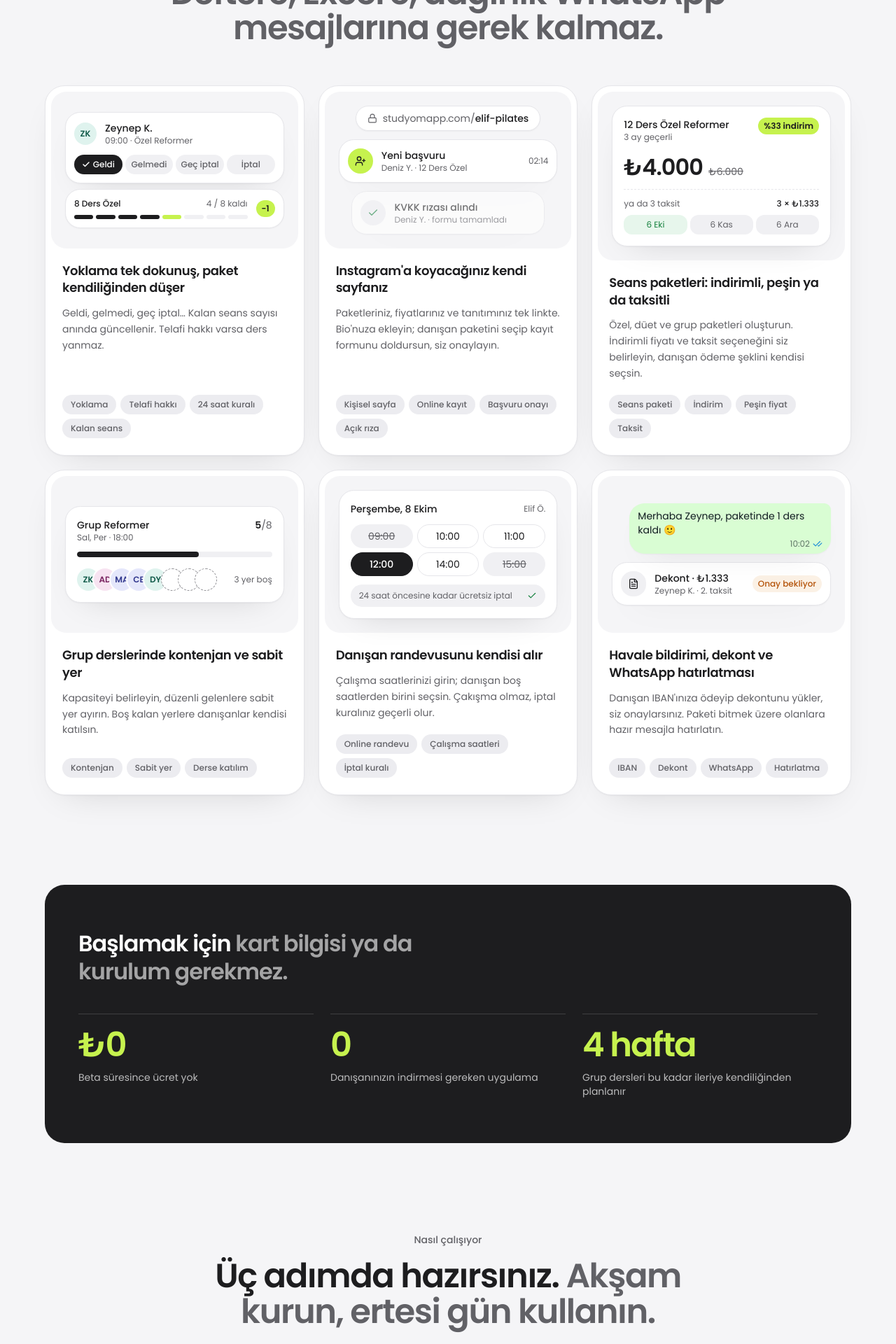
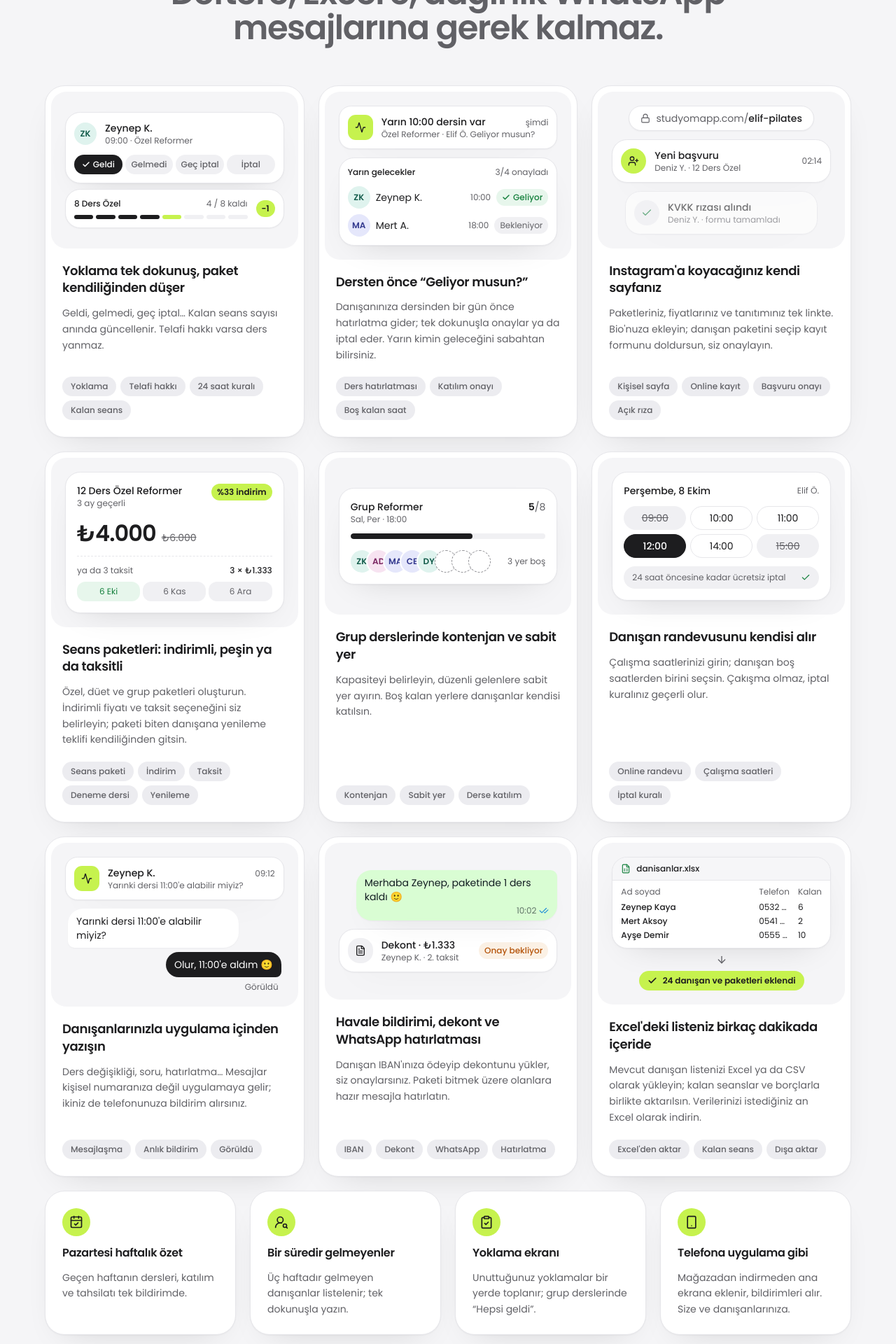
Before and after one commit to sameddagl/PTTracker, a Next.js app: page / in a window 1280 px wide. Shown: the part 1620-3540 px from the top of the page at 70% size. Built offline with nearby package versions, Linux system fonts and the light colour scheme; no server answers.

Commit message:
Landing: cards for lesson confirmations, messaging and Excel import; extras strip (weekly summary, lost clients, Yoklama, home-screen app); FAQ on notifications and Excel
Co-Authored-By: Claude Opus 5.5 <noreply@anthropic.com>

```diff
--- a/src/app/page.tsx
+++ b/src/app/page.tsx
@@ -1,10 +1,23 @@
 import type { Metadata } from "next";
 import Link from "next/link";
-import { Activity, ArrowRight, Check, Plus, UserPlus, FileText } from "lucide-react";
+import {
+  Activity,
+  ArrowRight,
+  CalendarCheck,
+  Check,
+  ClipboardCheck,
+  Plus,
+  Smartphone,
+  UserPlus,
+  UserRoundSearch,
+} from "lucide-react";
 import {
   AttendanceDemo,
   BookingDemo,
+  ConfirmDemo,
   GroupDemo,
+  ImportDemo,
+  MessagesDemo,
   PaymentDemo,
   PricingDemo,
   PublicPageDemo,
@@ -16,7 +29,7 @@ import { cn } from "@/lib/utils";
 
 const TITLE = `${APP_NAME} · Pilates ve PT için Danışan ve Seans Takibi`;
 const DESCRIPTION =
-  "Pilates ve PT eğitmenleri için danışan takip programı: seans paketi, yoklama, randevu ve ödemeler tek yerde. Excel ve WhatsApp karmaşasına son. Beta ücretsiz.";
+  "Pilates ve PT eğitmenleri için danışan takip programı: seans paketi, yoklama, randevu, ders hatırlatması, mesajlaşma ve ödemeler tek yerde. Excel ve WhatsApp karmaşasına son. Beta ücretsiz.";
 
 export const metadata: Metadata = {
   title: { absolute: TITLE },
@@ -31,6 +44,8 @@ export const metadata: Metadata = {
     "pilates randevu sistemi",
     "reformer pilates",
     "grup dersi kontenjan",
+    "ders hatırlatma",
+    "deneme dersi",
   ],
   openGraph: { title: TITLE, description: DESCRIPTION, url: "/", type: "website", siteName: APP_NAME, locale: "tr_TR" },
 };
@@ -43,6 +58,12 @@ const FEATURES = [
     Demo: AttendanceDemo,
   },
   {
+    title: "Dersten önce “Geliyor musun?”",
+    text: "Danışanınıza dersinden bir gün önce hatırlatma gider; tek dokunuşla onaylar ya da iptal eder. Yarın kimin geleceğini sabahtan bilirsiniz.",
+    chips: ["Ders hatırlatması", "Katılım onayı", "Boş kalan saat"],
+    Demo: ConfirmDemo,
+  },
+  {
     title: "Instagram'a koyacağınız kendi sayfanız",
     text: "Paketleriniz, fiyatlarınız ve tanıtımınız tek linkte. Bio'nuza ekleyin; danışan paketini seçip kayıt formunu doldursun, siz onaylayın.",
     chips: ["Kişisel sayfa", "Online kayıt", "Başvuru onayı", "Açık rıza"],
@@ -50,8 +71,8 @@ const FEATURES = [
   },
   {
     title: "Seans paketleri: indirimli, peşin ya da taksitli",
-    text: "Özel, düet ve grup paketleri oluşturun. İndirimli fiyatı ve taksit seçeneğini siz belirleyin, danışan ödeme şeklini kendisi seçsin.",
-    chips: ["Seans paketi", "İndirim", "Peşin fiyat", "Taksit"],
+    text: "Özel, düet ve grup paketleri oluşturun. İndirimli fiyatı ve taksit seçeneğini siz belirleyin; paketi biten danışana yenileme teklifi kendiliğinden gitsin.",
+    chips: ["Seans paketi", "İndirim", "Taksit", "Deneme dersi", "Yenileme"],
     Demo: PricingDemo,
   },
   {
@@ -67,16 +88,35 @@ const FEATURES = [
     Demo: BookingDemo,
   },
   {
+    title: "Danışanlarınızla uygulama içinden yazışın",
+    text: "Ders değişikliği, soru, hatırlatma… Mesajlar kişisel numaranıza değil uygulamaya gelir; ikiniz de telefonunuza bildirim alırsınız.",
+    chips: ["Mesajlaşma", "Anlık bildirim", "Görüldü"],
+    Demo: MessagesDemo,
+  },
+  {
     title: "Havale bildirimi, dekont ve WhatsApp hatırlatması",
     text: "Danışan IBAN'ınıza ödeyip dekontunu yükler, siz onaylarsınız. Paketi bitmek üzere olanlara hazır mesajla hatırlatın.",
     chips: ["IBAN", "Dekont", "WhatsApp", "Hatırlatma"],
     Demo: PaymentDemo,
   },
+  {
+    title: "Excel'deki listeniz birkaç dakikada içeride",
+    text: "Mevcut danışan listenizi Excel ya da CSV olarak yükleyin; kalan seanslar ve borçlarla birlikte aktarılsın. Verilerinizi istediğiniz an Excel olarak indirin.",
+    chips: ["Excel'den aktar", "Kalan seans", "Dışa aktar"],
+    Demo: ImportDemo,
+  },
+];
+
+const MORE = [
+  { icon: CalendarCheck, title: "Pazartesi haftalık özet", text: "Geçen haftanın dersleri, katılım ve tahsilatı tek bildirimde." },
+  { icon: UserRoundSearch, title: "Bir süredir gelmeyenler", text: "Üç haftadır gelmeyen danışanlar listelenir; tek dokunuşla yazın." },
+  { icon: ClipboardCheck, title: "Yoklama ekranı", text: "Unuttuğunuz yoklamalar bir yerde toplanır; grup derslerinde “Hepsi geldi”." },
+  { icon: Smartphone, title: "Telefona uygulama gibi", text: "Mağazadan indirmeden ana ekrana eklenir, bildirimleri alır. Size ve danışanlarınıza." },
 ];
 
 const STATS = [
   { value: "₺0", label: "Beta süresince ücret yok" },
-  { value: "0", label: "Danışanınızın indirmesi gereken uygulama" },
+  { value: "0", label: "Mağazadan indirilmesi gereken uygulama" },
   { value: "4 hafta", label: "Grup dersleri bu kadar ileriye kendiliğinden planlanır" },
 ];
 
@@ -99,7 +139,7 @@ const REASONS = [
   },
   {
     title: "Danışanınız uygulama indirmez",
-    text: "Her danışanın kişisel bir linki olur. Tarayıcıda açılır; ne şifre ne indirme gerekir.",
+    text: "Her danışanın kişisel bir linki olur. Tarayıcıda açılır; isteyen ana ekranına ekleyip bildirim alır. Ne şifre ne mağaza gerekir.",
   },
   {
     title: "Paranız doğrudan IBAN'ınıza gelir",
@@ -114,7 +154,11 @@ const REASONS = [
 const FAQ = [
   {
     q: "Danışanlarımın bir uygulama indirmesi gerekiyor mu?",
-    a: "Hayır. Her danışanın kişisel bir linki olur; bu linki WhatsApp'tan ya da e-postayla gönderirsiniz, tarayıcıda açılır. Şifre ya da hesap gerekmez.",
+    a: "Hayır. Her danışanın kişisel bir linki olur; bu linki WhatsApp'tan ya da e-postayla gönderirsiniz, tarayıcıda açılır. Şifre ya da hesap gerekmez. İsteyen sayfayı telefonunun ana ekranına ekleyip ders hatırlatmalarını ve mesajları bildirim olarak alır.",
+  },
+  {
+    q: "Bildirimler nasıl geliyor?",
+    a: `${APP_NAME}'u telefonunuzun ana ekranına eklediğinizde yeni başvuru, randevu, iptal, ödeme bildirimi ve mesajlar anında bildirim olarak gelir. Hangi bildirimleri ve e-postaları alacağınızı ayarlardan siz seçersiniz. iPhone'da iOS 16.4 ve üstü gerekir.`,
   },
   {
     q: `Ödemeler ${APP_NAME} üzerinden mi geçiyor?`,
@@ -130,7 +174,7 @@ const FAQ = [
   },
   {
     q: "Excel'deki danışan listemi aktarabilir miyim?",
-    a: "Excel'den toplu aktarım yakında geliyor. O zamana kadar danışanlarınızı birkaç dokunuşla elle ekleyebilirsiniz.",
+    a: "Evet. Danışan listenizi Excel ya da CSV olarak yükleyin; sütunları eşleştirir, önizlemeyi görür ve aktarırsınız. Kalan seanslar ve borçlar da aktarılır; aynı telefon numarası iki kez eklenmez.",
   },
   {
     q: `${APP_NAME} ücretli mi?`,
@@ -307,11 +351,11 @@ export default function Home() {
             <div aria-hidden className="absolute right-0 bottom-40 hidden w-60 lg:block">
               <div className={cn(card, "flex items-center gap-3 rounded-2xl p-3 shadow-float")}>
                 <span className="flex size-9 shrink-0 items-center justify-center rounded-full bg-muted">
-                  <FileText className="size-4" />
+                  <Check className="size-4 text-success-strong" strokeWidth={3} />
                 </span>
                 <span className="min-w-0 text-left">
-                  <span className="block text-sm font-medium">Dekont geldi</span>
-                  <span className="block text-xs text-muted-foreground tabular-nums">Zeynep K. · ₺1.333</span>
+                  <span className="block text-sm font-medium">Zeynep K. geliyor</span>
+                  <span className="block text-xs text-muted-foreground tabular-nums">Yarın 10:00 · onayladı</span>
                 </span>
               </div>
             </div>
@@ -338,6 +382,19 @@ export default function Home() {
                   <div className="mt-auto pt-2">
                     <Chips items={chips} />
                   </div>
+                </div>
+              </li>
+            ))}
+          </ul>
+          <ul className="mx-auto mt-4 grid max-w-6xl gap-4 sm:mt-5 sm:grid-cols-2 sm:gap-5 lg:grid-cols-4">
+            {MORE.map(({ icon: Icon, title, text }) => (
+              <li key={title} className={cn(card, "flex gap-4 p-5 sm:flex-col sm:gap-3 sm:p-6")}>
+                <span className="flex size-10 shrink-0 items-center justify-center rounded-full bg-lime text-lime-foreground" aria-hidden>
+                  <Icon className="size-5" />
+                </span>
+                <div className="flex min-w-0 flex-col gap-1 sm:gap-3">
+                  <h3 className="text-base font-semibold tracking-[-0.02em]">{title}</h3>
+                  <p className="text-sm leading-relaxed text-muted-foreground">{text}</p>
                 </div>
               </li>
             ))}
--- a/src/components/landing/feature-demos.tsx
+++ b/src/components/landing/feature-demos.tsx
@@ -1,4 +1,4 @@
-import { Check, CheckCheck, FileText, Lock, UserPlus } from "lucide-react";
+import { Activity, ArrowDown, Check, CheckCheck, FileSpreadsheet, FileText, Lock, UserPlus } from "lucide-react";
 import { Avatar } from "@/components/avatar";
 import { APP_DOMAIN } from "@/lib/config";
 import { cn } from "@/lib/utils";
@@ -210,3 +210,107 @@ export function PaymentDemo() {
     </div>
   );
 }
+
+/** A lock-screen style notification, as it lands on the phone. */
+function Notification({ title, body, time }: { title: string; body: string; time: string }) {
+  return (
+    <div className={cn(panel, "flex items-start gap-3 rounded-[1.1rem] p-3")}>
+      <span className="flex size-9 shrink-0 items-center justify-center rounded-[0.7rem] bg-lime text-lime-foreground">
+        <Activity className="size-4" />
+      </span>
+      <div className="min-w-0 flex-1">
+        <p className="flex items-baseline justify-between gap-2 text-sm font-medium">
+          <span className="truncate">{title}</span>
+          <span className="shrink-0 text-xs font-normal text-muted-foreground">{time}</span>
+        </p>
+        <p className="text-xs text-muted-foreground">{body}</p>
+      </div>
+    </div>
+  );
+}
+
+export function ConfirmDemo() {
+  return (
+    <div className="flex w-full flex-col gap-3">
+      <Notification title="Yarın 10:00 dersin var" body="Özel Reformer · Elif Ö. Geliyor musun?" time="şimdi" />
+      <div className={cn(panel, "p-3")}>
+        <div className="flex items-center justify-between text-xs">
+          <span className="font-medium text-foreground">Yarın gelecekler</span>
+          <span className="text-muted-foreground tabular-nums">3/4 onayladı</span>
+        </div>
+        <div className="mt-3 flex flex-col gap-2">
+          {[
+            ["Zeynep K.", "10:00", true],
+            ["Mert A.", "18:00", false],
+          ].map(([name, time, ok]) => (
+            <div key={name as string} className="flex items-center gap-2">
+              <Avatar name={name as string} size="sm" />
+              <span className="min-w-0 flex-1 truncate text-sm">{name}</span>
+              <span className="text-xs text-muted-foreground tabular-nums">{time}</span>
+              {ok ? (
+                <span className="flex items-center gap-1 rounded-full bg-success/10 px-2 py-1 text-xs font-medium text-success-strong">
+                  <Check className="size-3" strokeWidth={3} />
+                  Geliyor
+                </span>
+              ) : (
+                <span className="rounded-full bg-muted px-2 py-1 text-xs text-muted-foreground">Bekleniyor</span>
+              )}
+            </div>
+          ))}
+        </div>
+      </div>
+    </div>
+  );
+}
+
+export function MessagesDemo() {
+  return (
+    <div className="flex w-full flex-col gap-2">
+      <Notification title="Zeynep K." body="Yarınki dersi 11:00'e alabilir miyiz?" time="09:12" />
+      <div className="flex flex-col gap-1.5 px-1 pt-1">
+        <span className="max-w-[80%] self-start rounded-2xl rounded-bl-md bg-card px-3 py-2 text-sm shadow-card">
+          Yarınki dersi 11:00&apos;e alabilir miyiz?
+        </span>
+        <span className="max-w-[80%] self-end rounded-2xl rounded-br-md bg-primary px-3 py-2 text-sm text-primary-foreground">
+          Olur, 11:00&apos;e aldım 🙂
+        </span>
+        <span className="self-end pr-1 text-xs text-muted-foreground">Görüldü</span>
+      </div>
+    </div>
+  );
+}
+
+export function ImportDemo() {
+  const rows = [
+    ["Zeynep Kaya", "0532 …", "6"],
+    ["Mert Aksoy", "0541 …", "2"],
+    ["Ayşe Demir", "0555 …", "10"],
+  ];
+  return (
+    <div className="flex w-full flex-col items-center gap-2">
+      <div className={cn(panel, "w-full overflow-hidden")}>
+        <div className="flex items-center gap-2 border-b bg-muted/60 px-3 py-2 text-xs font-medium">
+          <FileSpreadsheet className="size-3.5 text-success-strong" />
+          danisanlar.xlsx
+        </div>
+        <div className="grid grid-cols-[1fr_auto_auto] gap-x-3 px-3 py-2 text-xs">
+          {["Ad soyad", "Telefon", "Kalan"].map((h) => (
+            <span key={h} className="pb-1 text-muted-foreground">
+              {h}
+            </span>
+          ))}
+          {rows.flat().map((c, i) => (
+            <span key={i} className={cn("py-0.5 tabular-nums", i % 3 === 0 && "truncate font-medium")}>
+              {c}
+            </span>
+          ))}
+        </div>
+      </div>
+      <ArrowDown className="size-4 text-muted-foreground" />
+      <div className="flex items-center gap-2 rounded-full bg-lime px-3 py-1.5 text-xs font-semibold text-lime-foreground">
+        <Check className="size-3.5" strokeWidth={3} />
+        24 danışan ve paketleri eklendi
+      </div>
+    </div>
+  );
+}
```
